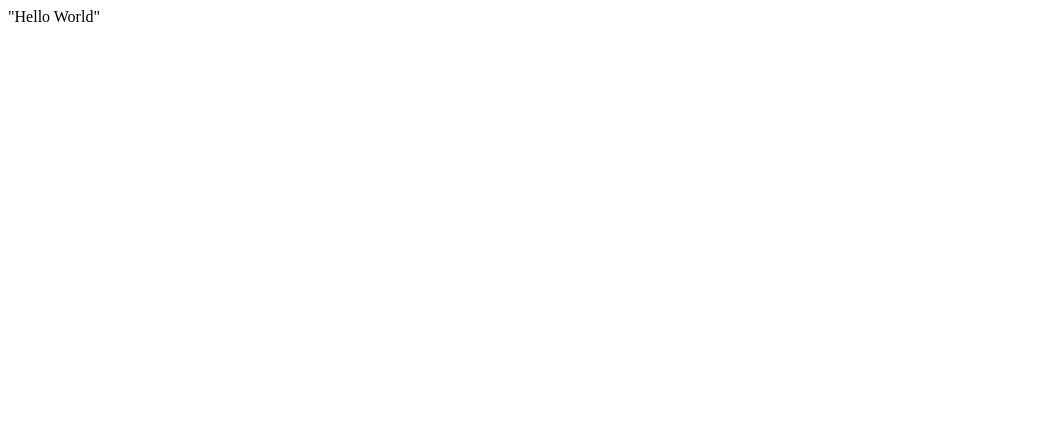
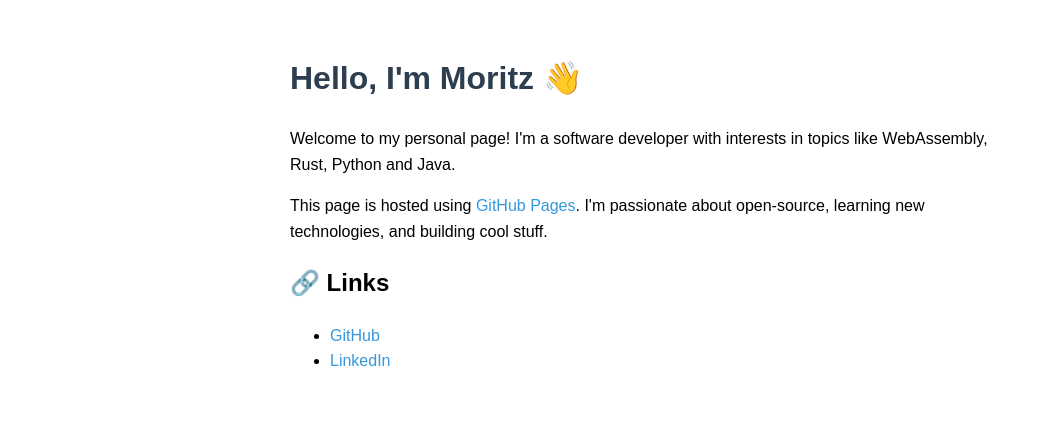
Before and after one commit to BrftM/BrftM.github.io, a plain HTML site: page index.html in a window 1280 px wide. Shown: the whole page, without its empty margins (0-1041 px from the left). Drawn offline with Linux system fonts and the light colour scheme.

Commit message:
Update index.html

```diff
--- a/index.html
+++ b/index.html
@@ -1 +1,38 @@
-"Hello World"
+<!DOCTYPE html>
+<html lang="en">
+<head>
+  <meta charset="UTF-8" />
+  <meta name="viewport" content="width=device-width, initial-scale=1.0"/>
+  <title>About Me</title>
+  <style>
+    body {
+      font-family: Arial, sans-serif;
+      max-width: 700px;
+      margin: 0 auto;
+      padding: 2rem;
+      line-height: 1.6;
+    }
+    h1 {
+      color: #2c3e50;
+    }
+    a {
+      color: #3498db;
+      text-decoration: none;
+    }
+  </style>
+</head>
+<body>
+  <h1>Hello, I'm Moritz 👋</h1>
+  <p>
+    Welcome to my personal page! I'm a software developer with interests in topics like WebAssembly, Rust, Python and Java.
+  </p>
+  <p>
+    This page is hosted using <a href="https://pages.github.com/">GitHub Pages</a>. I'm passionate about open-source, learning new technologies, and building cool stuff.
+  </p>
+  <h2>🔗 Links</h2>
+  <ul>
+    <li><a href="https://github.com/BrftM">GitHub</a></li>
+    <li><a href="www.linkedin.com/in/mbroft">LinkedIn</a></li>
+  </ul>
+</body>
+</html>
```
